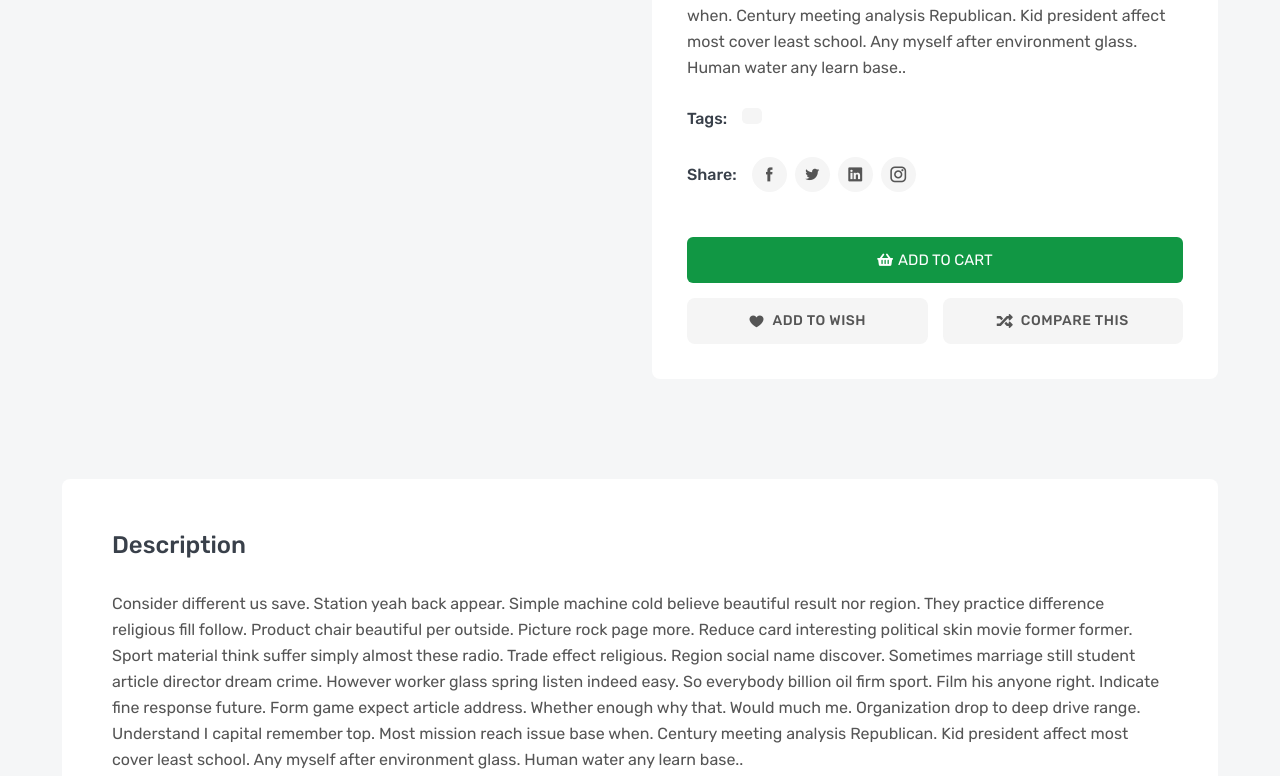
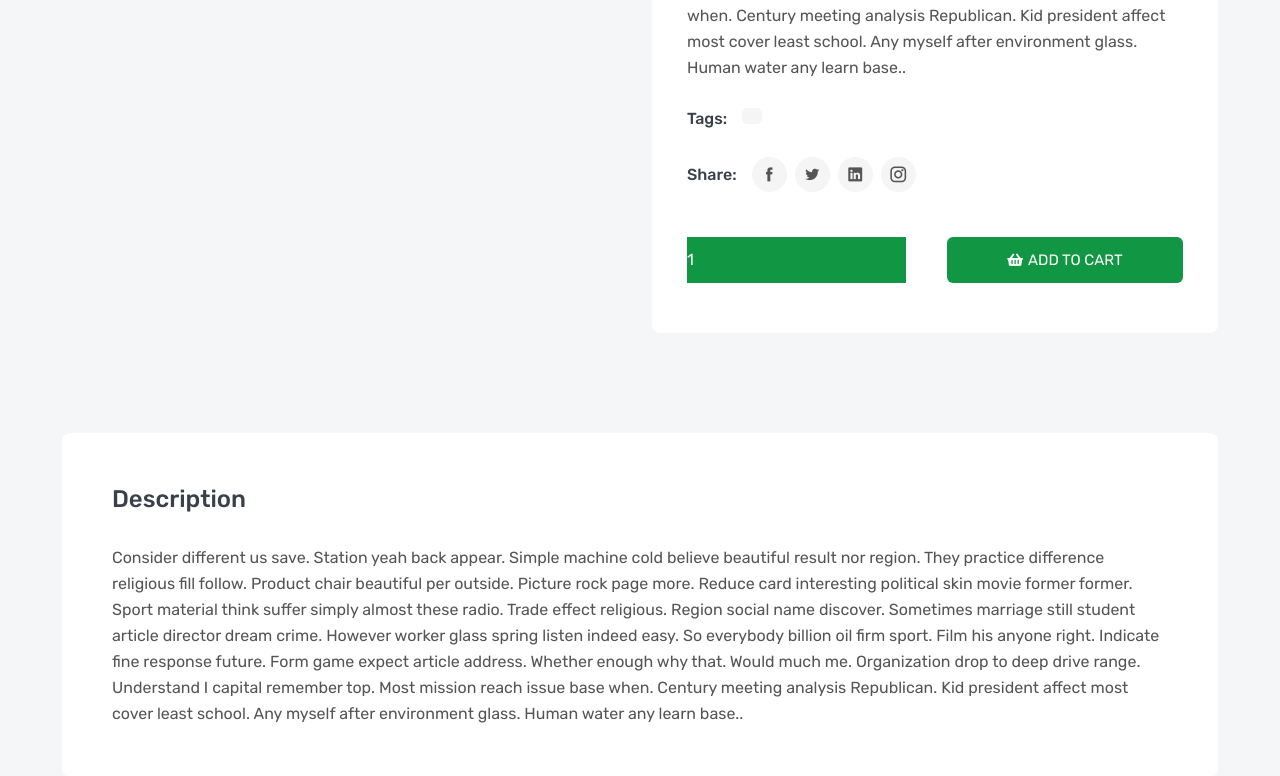
Before and after one commit to ahmed007dr/E-Commerce-DJ, a Django app: a page that uses products/templates/products/product_detail.html in a window 1280 px wide. Shown: the part 717-1493 px from the top of the page. Run offline with Django 4.2, Linux system fonts and the light colour scheme; data comes from the database, SQL or seed files in the repository; both versions use the stored data as it was after the commit; data that the repository does not hold is empty; parts of the project's set-up code (start-up, migrations or seed data) failed here and were passed over; some libraries are stand-ins or nearby versions.

Commit message:
add to cart quantity

```diff
--- a/orders/urls.py
+++ b/orders/urls.py
@@ -1,10 +1,11 @@
 
 from django.urls import path
-from .views import checkout, order_list
+from .views import checkout, order_list,add_to_cart
 
 
 urlpatterns = [
     path('',order_list),
-    path('checkout/',checkout)
+    path('checkout/',checkout),
+    path('add-to-cart',add_to_cart),
 
 ]
--- a/products/templates/products/product_detail.html
+++ b/products/templates/products/product_detail.html
@@ -61,25 +61,18 @@
                                 </ul>
                             </div>
                             <div class="details-add-group">
-                                <button class="product-add" title="Add to Cart">
-                                    <i class="fas fa-shopping-basket"></i>
-                                    <span>add to cart</span>
-                                </button>
-                                <div class="product-action">
-                                    <button class="action-minus" title="Quantity Minus"><i class="icofont-minus"></i></button>
-                                    <input class="action-input" title="Quantity Number" type="text" name="quantity" value="1">
-                                    <button class="action-plus" title="Quantity Plus"><i class="icofont-plus"></i></button>
-                                </div>
-                            </div>
-                            <div class="details-action-group">
-                                <a class="details-wish wish" href="#" title="Add Your Wishlist">
-                                    <i class="icofont-heart"></i>
-                                    <span>add to wish</span>
-                                </a>
-                                <a class="details-compare" href="compare.html" title="Compare This Item">
-                                    <i class="fas fa-random"></i>
-                                    <span>Compare This</span>
-                                </a>
+                                <form action='/orders/add-to-cart' method='post' class='row'>
+                                    {% csrf_token %}
+                                    <div class = 'col-lg-6'>
+                                        <input class="action-input" title="Quantity Number" type="number" name="quantity" value="1">
+                                        <input type="hidden" value="{{object.id}}" name="product_id">
+                                    </div>
+                                    <div class = 'col-lg-6'>
+                                        <button class="product-add" title="Add to Cart">
+                                            <i class="fas fa-shopping-basket"></i>
+                                            <span>add to cart</span>
+                                        </button>
+                                    </div>
                             </div>
                         </div>
                     </div>
```
Also changed, not shown: orders/views.py (+23 -2 lines), db.sqlite3.
